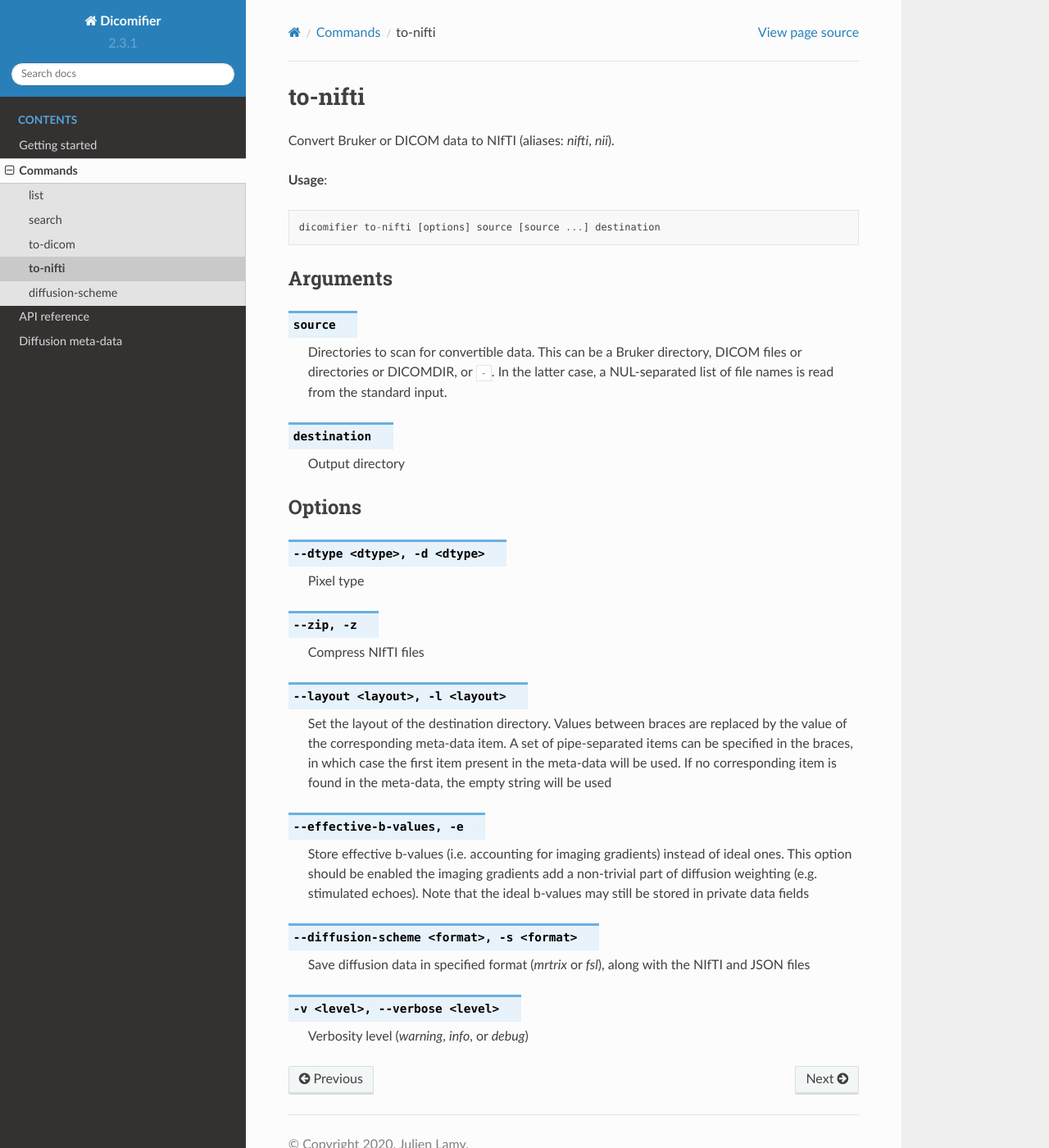
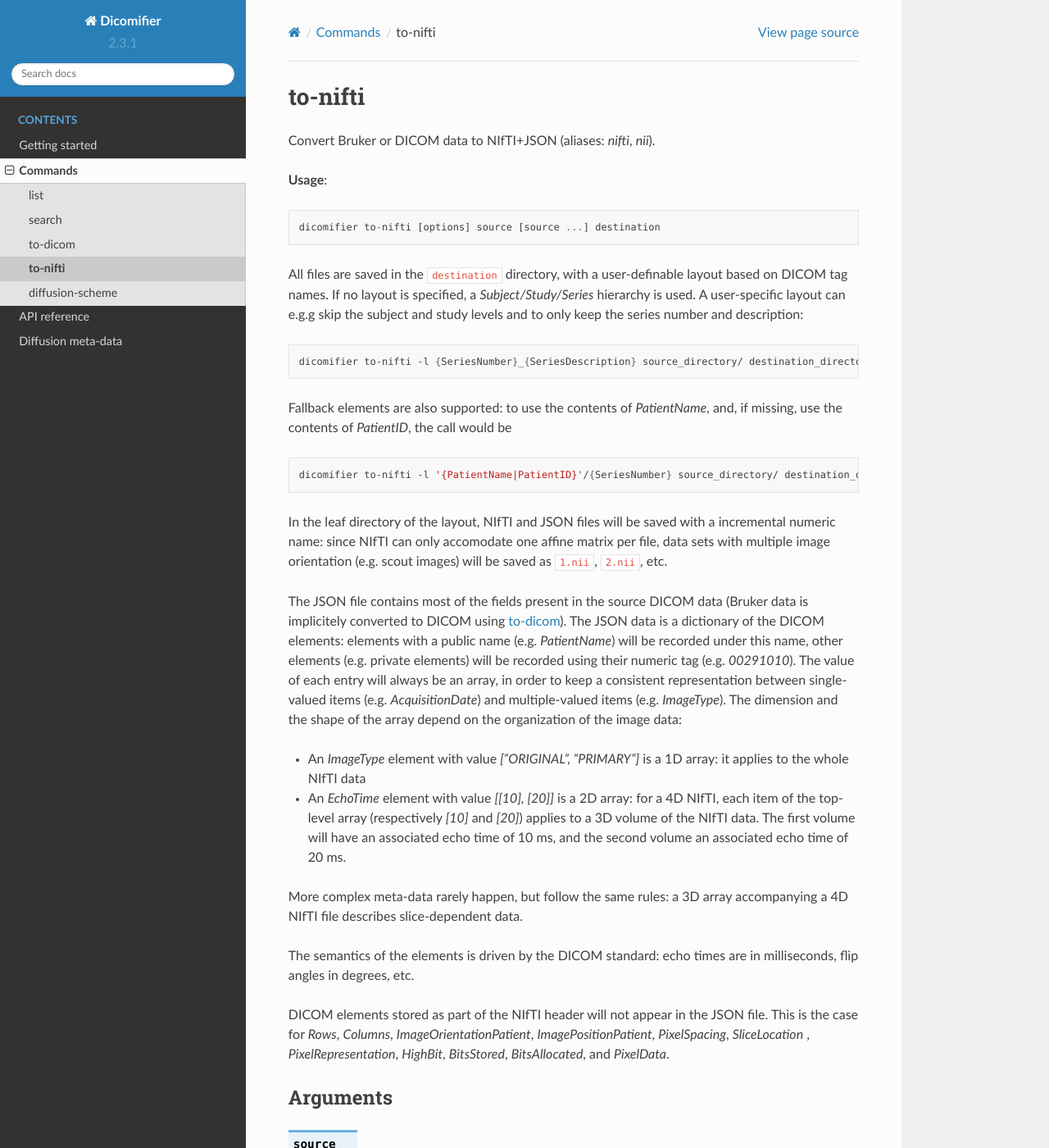
Before and after one commit to lamyj/dicomifier, a Sphinx documentation site: the page built from docs/commands/to-nifti.rst, in a window 1280 px wide and 1400 px high. Shown: the whole window at 82% size. Built offline with Sphinx 7.4.7 and the Read the Docs theme 2.0.0, drawn with Linux system fonts in a browser that asks for light colours.

Commit message:
Update documentation of to-nifti

```diff
--- a/docs/commands/to-nifti.rst
+++ b/docs/commands/to-nifti.rst
@@ -1,11 +1,36 @@
 to-nifti
 ========
 
-Convert Bruker or DICOM data to NIfTI (aliases: *nifti*, *nii*).
+Convert Bruker or DICOM data to NIfTI+JSON (aliases: *nifti*, *nii*).
 
 **Usage**::
 
   dicomifier to-nifti [options] source [source ...] destination
+
+All files are saved in the ``destination`` directory, with a user-definable layout based on DICOM tag names. If no layout is specified, a *Subject/Study/Series* hierarchy is used. A user-specific layout can e.g.g skip the subject and study levels and to only keep the series number and description:
+
+.. code:: bash
+
+  dicomifier to-nifti -l {SeriesNumber}_{SeriesDescription} source_directory/ destination_directory
+
+Fallback elements are also supported: to use the contents of *PatientName*, and, if missing, use the contents of *PatientID*, the call would be
+
+.. code:: bash
+
+  dicomifier to-nifti -l '{PatientName|PatientID}'/{SeriesNumber} source_directory/ destination_directory
+
+In the leaf directory of the layout, NIfTI and JSON files will be saved with a incremental numeric name: since NIfTI can only accomodate one affine matrix per file, data sets with multiple image orientation (e.g. scout images) will be saved as ``1.nii``, ``2.nii``, etc.
+
+The JSON file contains most of the fields present in the source DICOM data (Bruker data is implicitely converted to DICOM using :doc:`to-dicom`). The JSON data is a dictionary of the DICOM elements: elements with a public name (e.g. *PatientName*) will be recorded under this name, other elements (e.g. private elements) will be recorded using their numeric tag (e.g. *00291010*). The value of each entry will always be an array, in order to keep a consistent representation between single-valued items (e.g. *AcquisitionDate*) and multiple-valued items (e.g. *ImageType*). The dimension and the shape of the array depend on the organization of the image data:
+
+- An *ImageType* element with value *["ORIGINAL", "PRIMARY"]* is a 1D array: it applies to the whole NIfTI data
+- An *EchoTime* element with value *[[10], [20]]* is a 2D array: for a 4D NIfTI, each item of the top-level array (respectively *[10]* and *[20]*) applies to a 3D volume of the NIfTI data. The first volume will have an associated echo time of 10 ms, and the second volume an associated echo time of 20 ms.
+
+More complex meta-data rarely happen, but follow the same rules: a 3D array accompanying a 4D NIfTI file describes slice-dependent data.
+
+The semantics of the elements is driven by the DICOM standard: echo times are in milliseconds, flip angles in degrees, etc.
+
+DICOM elements stored as part of the NIfTI header will not appear in the JSON file. This is the case for *Rows*, *Columns*, *ImageOrientationPatient*, *ImagePositionPatient*, *PixelSpacing*, *SliceLocation* , *PixelRepresentation*, *HighBit*, *BitsStored*, *BitsAllocated*, and *PixelData*.
 
 Arguments
 ---------
```
